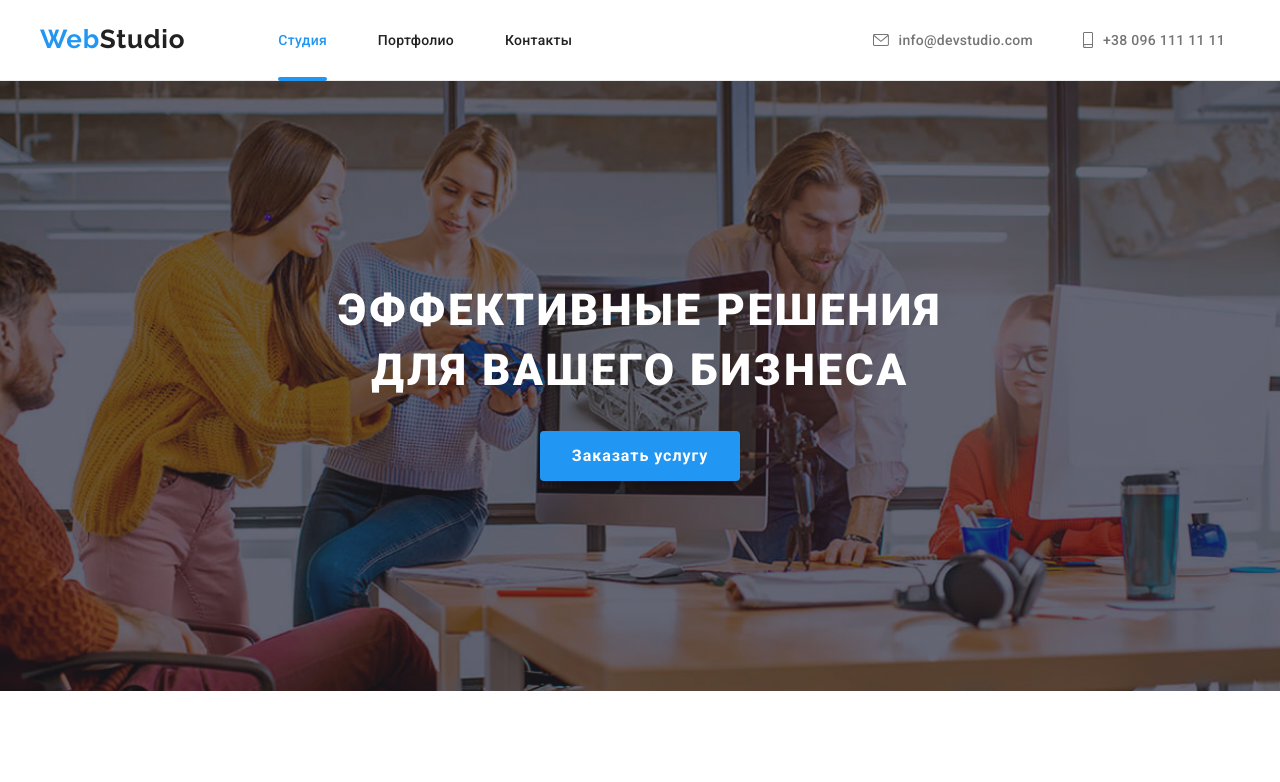
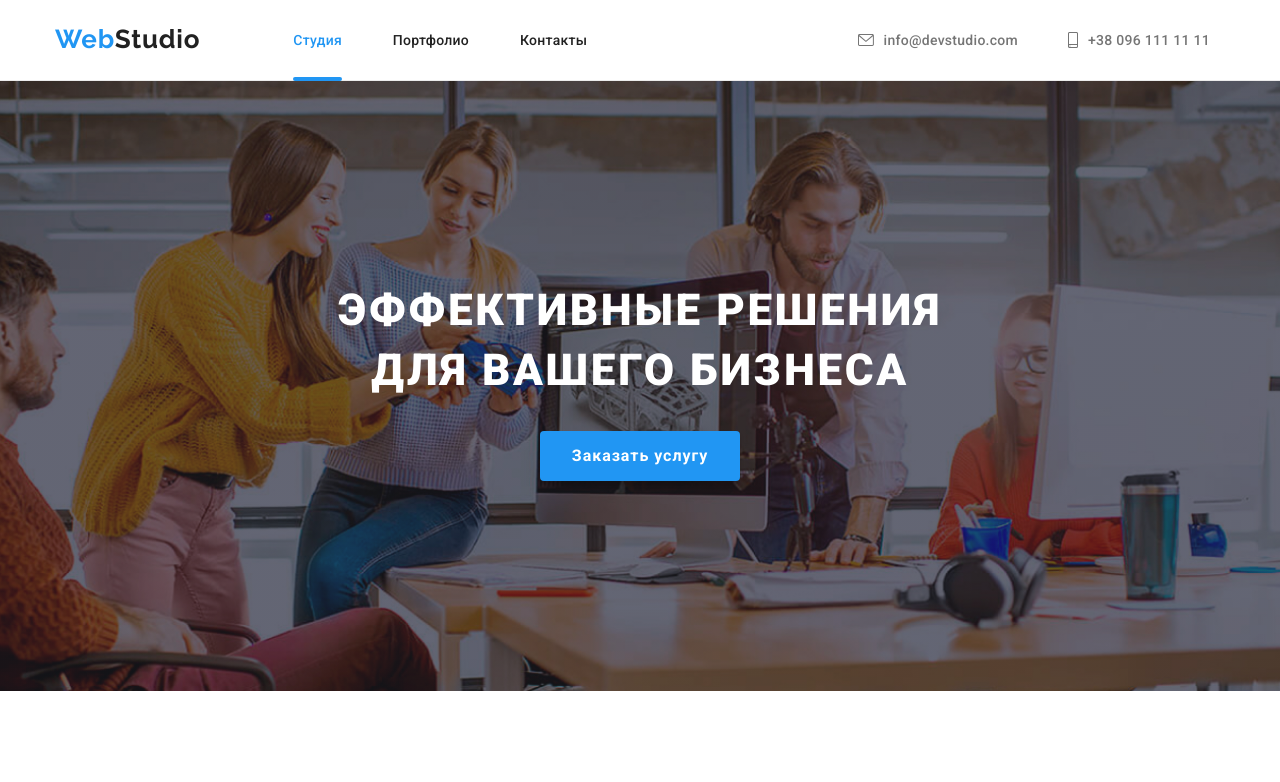
Before and after one commit to Sergey-Kapitanchuk/goit-markup-hw-06, a plain HTML site: page index.html in a window 1280 px wide. Shown: the top 782 px of the page. Drawn offline with Linux system fonts and the light colour scheme.

Commit message:
правки

```diff
--- a/css/styles.css
+++ b/css/styles.css
@@ -41,7 +41,8 @@ body {
   justify-content: space-between;
   width: 1200px;
   margin: 0 auto;
-  padding: auto 15px;
+  padding-left: 15px;
+  padding-right: 15px;
   /* border-width: 1600px; */
 }
 
```
